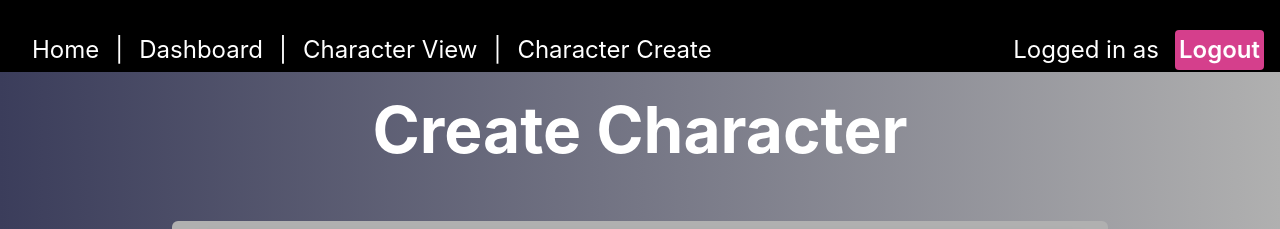
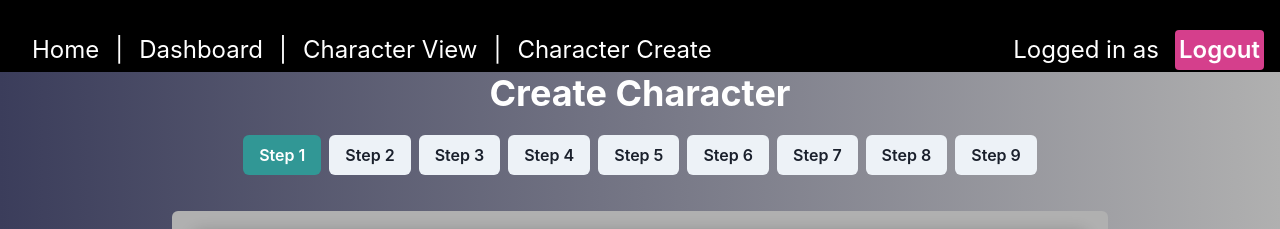
Before and after one commit to jmccallister93/starfinder_character_sheet, a React (Create React App) app: page /characterCreate in a window 1280 px wide. Shown: the top 229 px of the page. Built offline with nearby package versions, Linux system fonts and the light colour scheme; no server answers; the database is empty; the HTML template or start-up script is replaced by a standard one.

Commit message:
time to start the submission

```diff
--- a/src/CharacterCreator/Step7.js
+++ b/src/CharacterCreator/Step7.js
@@ -1,5 +1,5 @@
 import React, { useEffect, useState } from "react";
-import { Box, Text, Button, Flex, Popover, PopoverTrigger, PopoverContent, PopoverArrow, PopoverHeader, PopoverBody } from "@chakra-ui/react";
+import { Box, Text, Button, Flex, Popover, PopoverTrigger, PopoverContent, PopoverArrow, PopoverHeader, PopoverBody, Skeleton } from "@chakra-ui/react";
 import { supabase } from "../client/supabaseClient";
 import featPrerequisites from "./featsPrerequisites";
 
@@ -8,6 +8,7 @@ const MAX_FEATS = 1;
 const Step7 = ({ updateFormData, formData }) => {
     const [featsList, setFeatsList] = useState([]);
     const [selectedFeats, setSelectedFeats] = useState(formData?.feats || []);
+    const [isLoading, setIsLoading] = useState(true);
 
     useEffect(() => {
         const fetchFeats = async () => {
@@ -20,7 +21,7 @@ const Step7 = ({ updateFormData, formData }) => {
                 console.error("Error fetching feats:", error);
             }
         };
-
+        setIsLoading(false)
         fetchFeats();
     }, []);
 
@@ -66,13 +67,17 @@ const Step7 = ({ updateFormData, formData }) => {
 
             </Flex>
 
+            {isLoading ? (
+              <Skeleton height="60vh" w="full" />
+            ) : (
             <Flex
                 wrap="wrap"
                 mt={4}
-                direction="column"
-                height="20rem"
-                overflowX="auto"
+                direction="row"
+                // height="80vw"
+                overflowY="auto"
             >
+
                 {featsList.map((feat, index) => (
                     <Flex key={index} mb={3} w="25%" alignItems="center" justifyContent="center">
                         <Box textAlign="center" flex="1" background="rgb(60, 60, 60)" padding="20px" borderRadius="10px" boxShadow="inset 0px 0px 10px rgba(0,0,0,0.4)">
@@ -106,6 +111,7 @@ const Step7 = ({ updateFormData, formData }) => {
                     </Flex>
                 ))}
             </Flex>
+            )}
         </Box>
     );
 };
--- a/src/CharacterCreator/Step9.js
+++ b/src/CharacterCreator/Step9.js
@@ -22,7 +22,7 @@ import { useEffect, useState } from "react";
 import { Alert, AlertIcon } from "@chakra-ui/react";
 import { Link } from "react-router-dom";
 
-const Step9 = ({ formData, updateFormData, setCurrentStep }) => {
+const Step9 = ({ formData, updateFormData, setCurrentStep,setValidateForm }) => {
   const [hp, setHp] = useState();
   const [stamina, setStamina] = useState();
   const [resolve, setResolve] = useState();
@@ -136,13 +136,20 @@ const Step9 = ({ formData, updateFormData, setCurrentStep }) => {
         </div>
       );
     }
+    // setValidationMessages(warnings);
 
     return warnings.length ? warnings : null;
   };
 
-  const validationError = validateFormData();
   const warnings = validateFormData();
 
+  useEffect(() => {
+    if(warnings?.length > 0){
+        setValidateForm(false)
+    } else (
+        setValidateForm(true)
+    )
+  }, [warnings])
   // Getting HP Value form Race
   const extractNumericValue = (value) => {
     const result = value.match(/\d+/);
@@ -220,6 +227,11 @@ const Step9 = ({ formData, updateFormData, setCurrentStep }) => {
     setRefSave(Reflex);
     setWillSave(Will);
   }, [formData]);
+
+//   useEffect(() => {
+//     validateFormData();
+//     // You can call this function whenever formData changes or at other appropriate times
+//   }, [formData]);
 
   return (
     <Box
--- a/src/pages/CharacterCreate.js
+++ b/src/pages/CharacterCreate.js
@@ -8,6 +8,7 @@ import {
   Center,
   Heading,
   Text,
+  Tooltip,
 } from "@chakra-ui/react";
 import { supabase } from "../client/supabaseClient";
 import spaceBackground from "../assets/space4.jpg";
@@ -29,6 +30,7 @@ const CharacterCreate = () => {
   const { session, updateSession } = contextValue;
   const [isLoading, setIsLoading] = useState(true);
   const isAuthenticated = !!session; // Check if the session
+  const [validateForm, setValidateForm] = useState(false);
 
   useEffect(() => {
     async function checkSession() {
@@ -86,17 +88,22 @@ const CharacterCreate = () => {
       background="linear-gradient(to right, #3B3D5B, #B0B0B0)"
     >
       <Box>
-        <Heading
-          color="white"
-          borderRadius="md"
-          p={5}
-          shadow="none"
-          fontSize="4rem"
-          borer="none"
-        >
+        <Heading color="white" borderRadius="md" shadow="none" border="none">
           Create Character
         </Heading>
       </Box>
+      <Flex justifyContent="center" mt={4}>
+        {Array.from({ length: totalSteps }, (_, index) => (
+          <Button
+            key={index}
+            onClick={() => setCurrentStep(index + 1)}
+            m={1}
+            colorScheme={currentStep === index + 1 ? "teal" : "gray"}
+          >
+            Step {index + 1}
+          </Button>
+        ))}
+      </Flex>
       <Flex
         flexDirection="column"
         alignItems="center"
@@ -109,35 +116,72 @@ const CharacterCreate = () => {
         justifyContent="space-between"
       >
         {currentStep === 1 && (
-          <Step1 updateFormData={updateFormData} formData={formData}  setCurrentStep={setCurrentStep}/>
+          <Step1
+            updateFormData={updateFormData}
+            formData={formData}
+            setCurrentStep={setCurrentStep}
+          />
         )}
         {currentStep === 2 && (
-          <Step2 updateFormData={updateFormData} formData={formData} setCurrentStep={setCurrentStep}/>
+          <Step2
+            updateFormData={updateFormData}
+            formData={formData}
+            setCurrentStep={setCurrentStep}
+          />
         )}
         {currentStep === 3 && (
-          <Step3 updateFormData={updateFormData} formData={formData} setCurrentStep={setCurrentStep}/>
+          <Step3
+            updateFormData={updateFormData}
+            formData={formData}
+            setCurrentStep={setCurrentStep}
+          />
         )}
         {currentStep === 4 && (
-          <Step4 updateFormData={updateFormData} formData={formData} setCurrentStep={setCurrentStep}/>
+          <Step4
+            updateFormData={updateFormData}
+            formData={formData}
+            setCurrentStep={setCurrentStep}
+          />
         )}
         {currentStep === 5 && (
-          <Step5 updateFormData={updateFormData} formData={formData} setCurrentStep={setCurrentStep}/>
+          <Step5
+            updateFormData={updateFormData}
+            formData={formData}
+            setCurrentStep={setCurrentStep}
+          />
         )}
         {currentStep === 6 && (
-          <Step6 updateFormData={updateFormData} formData={formData} setCurrentStep={setCurrentStep}/>
+          <Step6
+            updateFormData={updateFormData}
+            formData={formData}
+            setCurrentStep={setCurrentStep}
+          />
         )}
         {currentStep === 7 && (
-          <Step7 updateFormData={updateFormData} formData={formData} setCurrentStep={setCurrentStep}/>
+          <Step7
+            updateFormData={updateFormData}
+            formData={formData}
+            setCurrentStep={setCurrentStep}
+          />
         )}
         {currentStep === 8 && (
-          <Step8 updateFormData={updateFormData} formData={formData} setCurrentStep={setCurrentStep}/>
+          <Step8
+            updateFormData={updateFormData}
+            formData={formData}
+            setCurrentStep={setCurrentStep}
+          />
         )}
         {currentStep === 9 && (
-          <Step9 updateFormData={updateFormData} formData={formData} setCurrentStep={setCurrentStep}/>
+          <Step9
+            updateFormData={updateFormData}
+            formData={formData}
+            setCurrentStep={setCurrentStep}
+            setValidateForm={setValidateForm}
+          />
         )}
 
         <Box alignItems="center" textAlign="center">
-          <Flex justifyContent="space-between" mb={4} mt={4} >
+          <Flex justifyContent="space-between" mb={4} mt={4}>
             {currentStep > 1 && (
               <Button onClick={handlePrevious} margin="0.25rem">
                 Previous
@@ -156,7 +200,12 @@ const CharacterCreate = () => {
             // </Button>
             <></>
           ) : (
-            <Button bg="green" color="white" mt={4}>
+            <Button
+              bg={validateForm === false ? "red" : "green"}
+              color="white"
+              mt={4}
+              isDisabled={validateForm === false}
+            >
               Submit
             </Button>
           )}
```
